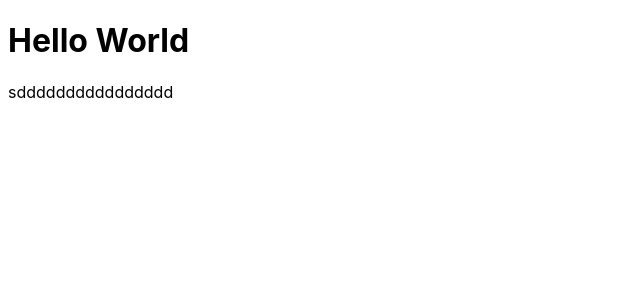
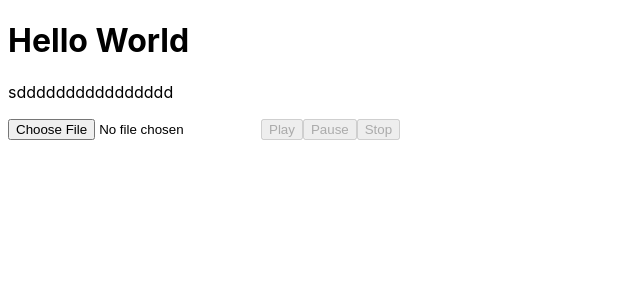
Before and after one commit to alexkkm/CSCI3280Project, a React (Create React App) app: page / in a window 1280 px wide. Shown: the top 300 px of the page, without its empty margins (0-640 px from the left). Built offline with nearby package versions, Linux system fonts and the light colour scheme.

Commit message:
Added AudioPlayer

```diff
--- /dev/null
+++ b/src/AudioPlayer.jsx
@@ -0,0 +1,92 @@
+import React, { useState } from 'react';
+import { DecodeWav, ClearAudioData } from './WavDecoder';
+
+function AudioPlayer() {
+  const [audioData, setAudioData] = useState(null);
+  const [audioSource, setAudioSource] = useState(null);
+  const [playState, setPlayState] = useState(false);
+
+  const handleFileChange = async (event) => {
+    var file = event.target.files[0];
+    const format = file.name.substr(file.name.length - 3);
+    switch (format) {
+        case 'wav'||'WAV':
+            break;
+        default:
+            alert('Unsupported file format');
+            setAudioSource(null);
+            setAudioData(null);
+            return;
+    }
+
+    const decodedData = await DecodeWav(file);
+    setAudioData(decodedData);
+    if (audioSource !== null) {
+      audioSource.stop();
+    }
+  };
+
+  const handlePlayClick = () => {
+    if (playState === true) {return}
+    setPlayState(true);
+    if (audioSource !== null && audioSource.context.state === 'suspended') {
+      audioSource.context.resume();
+    } else {
+      const audioContext = new (window.AudioContext || window.webkitAudioContext)();
+      const audioBuffer = audioContext.createBuffer(audioData.numChannels, audioData.audioData.length / audioData.numChannels, audioData.sampleRate);
+      for (let channel = 0; channel < audioData.numChannels; channel++) {
+        const channelData = audioBuffer.getChannelData(channel);
+        for (let i = 0; i < audioData.audioData.length; i += audioData.numChannels) {
+          channelData[i / audioData.numChannels] = audioData.audioData[i + channel];
+        }
+      }
+      const source = audioContext.createBufferSource();
+      source.buffer = audioBuffer;
+      source.connect(audioContext.destination);
+      source.start();
+      setAudioSource(source);
+    }
+  };
+
+  const handlePauseClick = () => {
+    setPlayState(false);
+    if (audioSource !== null && audioSource.context.state === 'running') {
+      audioSource.context.suspend();
+    }
+  };
+
+  const handleStopClick = () => {
+    setPlayState(false);
+    if (audioSource !== null) {
+      audioSource.stop();
+      setAudioSource(null);
+    }
+  };
+
+  return (
+    <div>
+      <input type="file" onChange={handleFileChange} />
+      <button onClick={handlePlayClick} disabled={!audioData}>
+        Play
+      </button>
+      <button onClick={handlePauseClick} disabled={!audioSource}>
+        Pause
+      </button>
+      <button onClick={handleStopClick} disabled={!audioSource}>
+        Stop
+      </button>
+      {audioData && (
+        <div>
+          <p>Format: {audioData.format}</p>
+          <p>Number of Channels: {audioData.numChannels}</p>
+          <p>Sample Rate: {audioData.sampleRate}</p>
+          <p>Byte Rate: {audioData.byteRate}</p>
+          <p>Block Align: {audioData.blockAlign}</p>
+          <p>Bit Depth: {audioData.bitDepth}</p>
+        </div>
+      )}
+    </div>
+  );
+}
+
+export default AudioPlayer;
--- /dev/null
+++ b/src/WavDecoder.jsx
@@ -0,0 +1,29 @@
+export const DecodeWav = async (file) => {
+    return new Promise((resolve, reject) => {
+      const fileReader = new FileReader();
+      fileReader.onload = () => {
+        const audioArrayBuffer = fileReader.result;
+        const audioDataView = new DataView(audioArrayBuffer);
+        const format = audioDataView.getUint16(20, true);
+        const numChannels = audioDataView.getUint16(22, true);
+        const sampleRate = audioDataView.getUint32(24, true);
+        const byteRate = audioDataView.getUint32(28, true);
+        const blockAlign = audioDataView.getUint16(32, true);
+        const bitDepth = audioDataView.getUint16(34, true);
+        const dataOffset = 44;
+        const dataLength = audioArrayBuffer.byteLength - dataOffset;
+        const audioData = new Float32Array(dataLength / 2);
+        for (let i = 0; i < dataLength; i += 2) {
+          audioData[i / 2] = audioDataView.getInt16(i + dataOffset, true) / 32767;
+        }
+        resolve({ format, numChannels, sampleRate, byteRate, blockAlign, bitDepth, audioData });
+      };
+      fileReader.onerror = reject;
+      fileReader.readAsArrayBuffer(file);
+    });
+  };
+
+  export const ClearAudioData = () => {
+    console.log("ClearAudioData");
+    return { format: 0, numChannels: 0, sampleRate: 0, byteRate: 0, blockAlign: 0, bitDepth: 0, audioData: null };
+  };
--- a/src/index.jsx
+++ b/src/index.jsx
@@ -5,6 +5,9 @@ import ReactDOM from 'react-dom/client';
 
 // Addictional decoration
 import './index.css';
+
+// Import other page
+import AudioPlayer from './AudioPlayer';
 
 // Index Page component
 class Index extends React.Component {
@@ -24,6 +27,7 @@ export default function App() {
     // React Router
     <div>
     <Index />
+    <AudioPlayer />
     </div>
   );
 }
```
